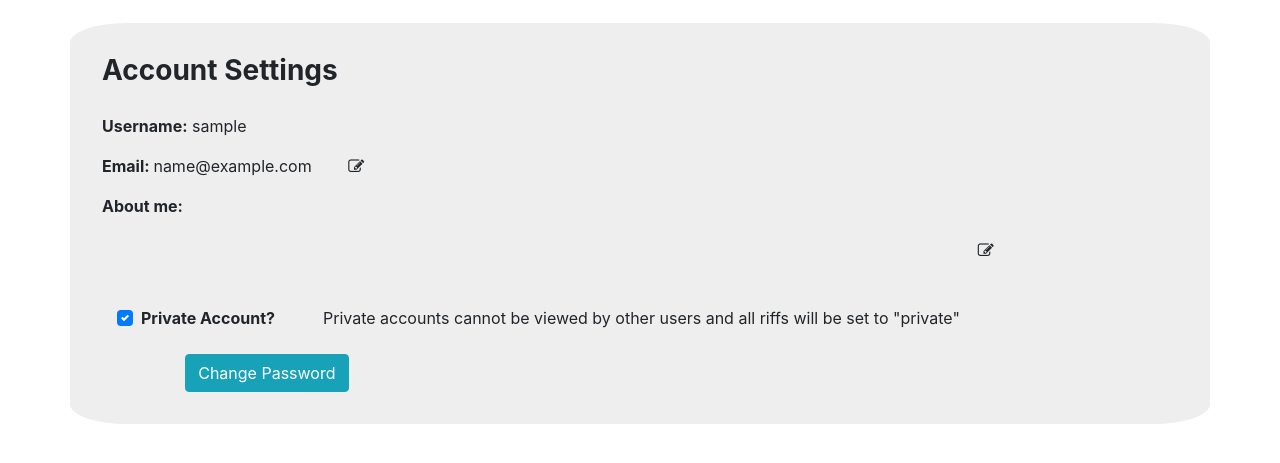
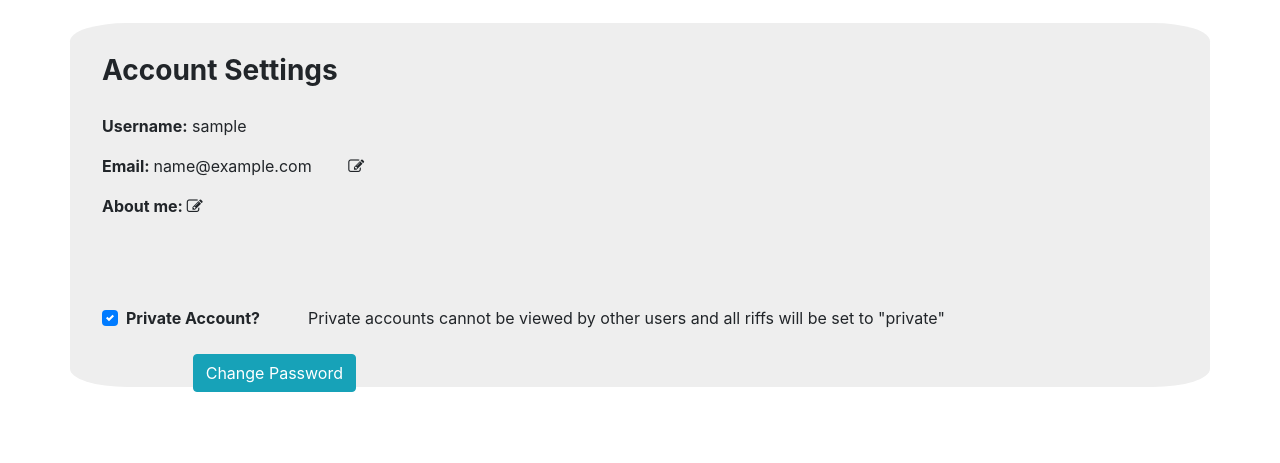
Before and after one commit to pefbass/riffage, a Django app: page /account/ in a window 1280 px wide. Shown: the part 97-560 px from the top of the page. Run offline with Django 3.2, Linux system fonts and the light colour scheme; the visitor is signed in with stand-in values (Sample User, id 1); some libraries are stand-ins or nearby versions.

Commit message:
new edit styling for account bio

```diff
--- a/riffage/account/templates/account.html
+++ b/riffage/account/templates/account.html
@@ -31,22 +31,20 @@ Account Settings
         </div>
 
         <div class="col-md-10" style="margin-top: 1em;">
-          <div class="form-group" >
 
-            <div class="" v-if="isActive">
+
+            <div v-if="isActive">
               <label for=""><span style="font-weight: bold; margin-top: 3em;">About me: </span>
-                Instruments you play, influences, how much you tend to write, etc</label>
-                  <textarea class="form-control" rows="5" id="user_bio">{{user_bio}}</textarea>
+                <i v-on:click="toggleTextArea" class="fa fa-pencil-square-o" aria-hidden="true"
+                                style="display: inline"></i>
+                  <textarea class="form-control" rows="5" cols="50" id="user_bio">{{user_bio}}</textarea>
             </div>
             <div class="" v-if="!isActive">
                 <label for=""><span style="font-weight: bold">About me: </span>
+                    <i v-on:click="toggleTextArea" class="fa fa-pencil-square-o" aria-hidden="true"
+                    style="display: inline"></i>
                     <p id="user_bio">{{user_bio}}</p>
             </div>
-            <div>
-                <i v-on:click="toggleTextArea" class="fa fa-pencil-square-o"
-                                  aria-hidden="true"  style="float: right"></i>
-            </div>
-
           </div>
           {% endverbatim %}
           <div class="col-md-12" style="margin-top: 4em">
--- a/riffage/inbox/views.py
+++ b/riffage/inbox/views.py
@@ -34,7 +34,7 @@ def send_message(request):
 			msg.save()
 			params['message_saved'] = True
 		else:
-			params['message_saves'] = False
+			params['message_saved'] = False
 		return JsonResponse(params)
 
 	'''
```
